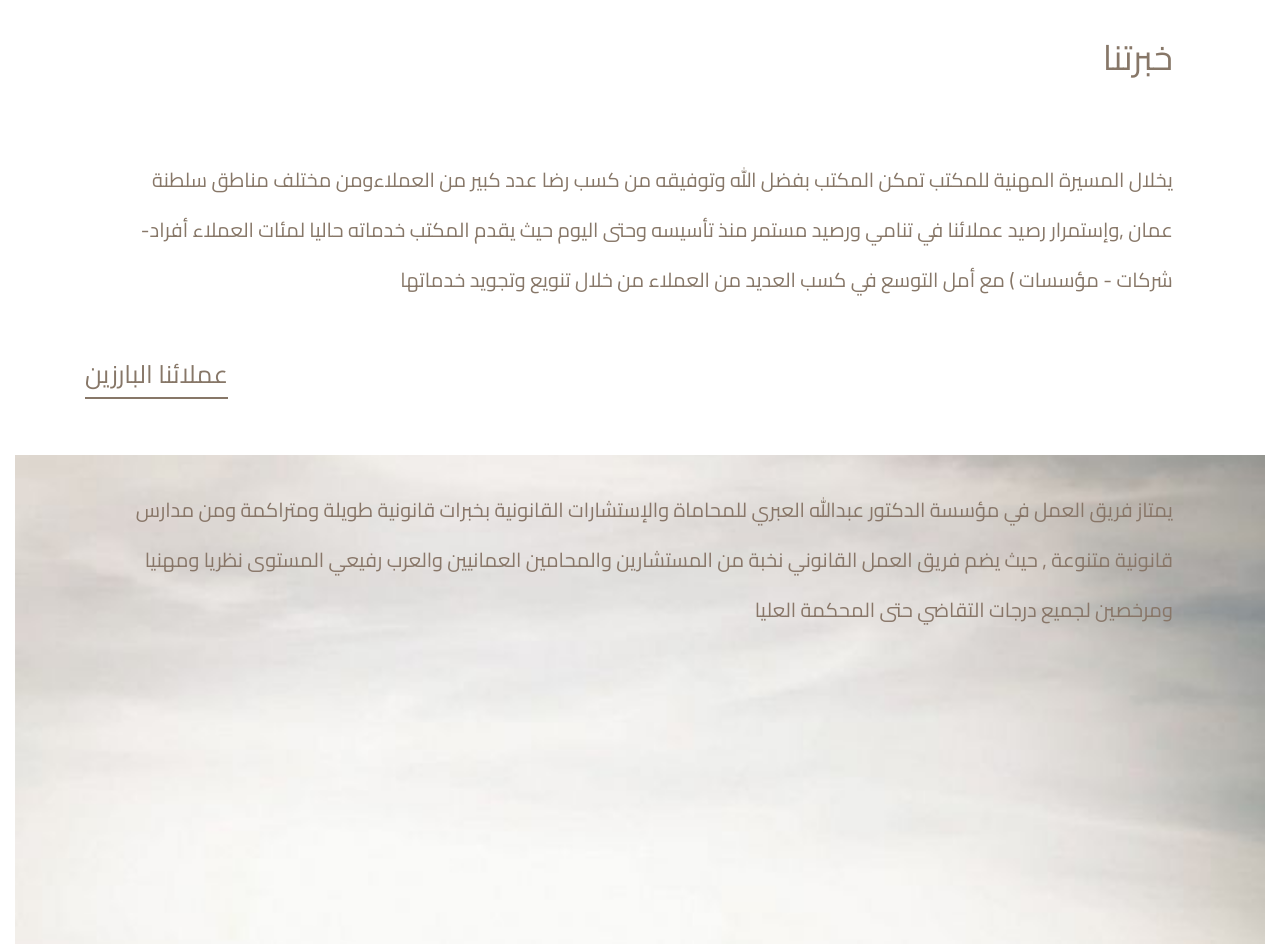
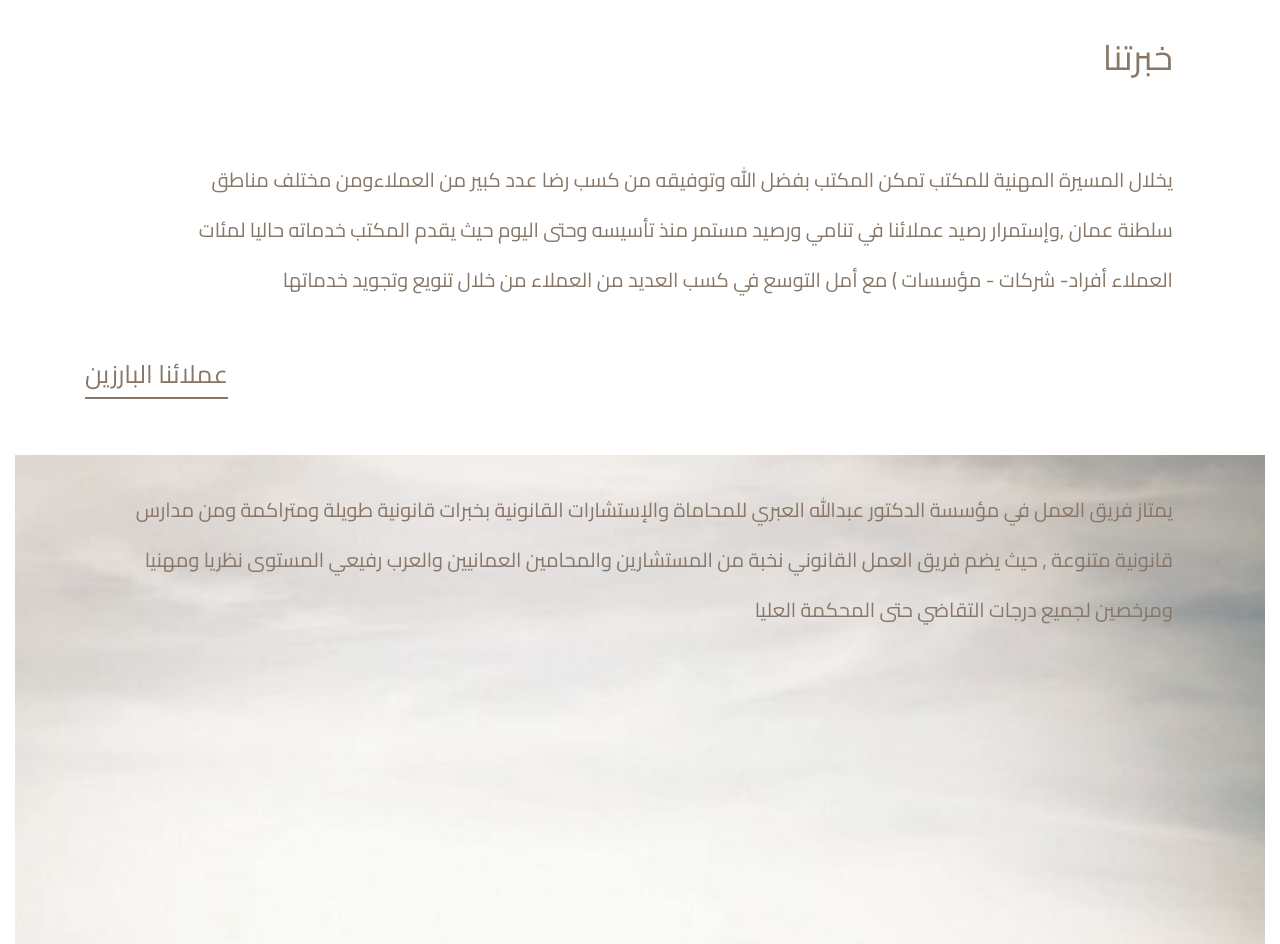
Before and after one commit to binsoltan8/Alebree2, a plain HTML site: page index.html in a window 1280 px wide. Shown: the part 3197-4141 px from the top of the page. Drawn offline with nearby package versions, Linux system fonts and the light colour scheme.

Commit message:
Update index.html

```diff
--- a/index.html
+++ b/index.html
@@ -214,7 +214,7 @@
   <div class="row expert">
     <div class="container">
       <p class="text-right exp">   خبرتنا</p>
-      <p class="experts text-right col-lg-12 col-md-12 col-sm-12">
+      <p class="experts text-right">
 
         يخلال المسيرة المهنية للمكتب تمكن المكتب بفضل الله وتوفيقه من كسب رضا عدد كبير
         من العملاءومن مختلف مناطق سلطنة عمان ,وإستمرار رصيد عملائنا في تنامي ورصيد
```
